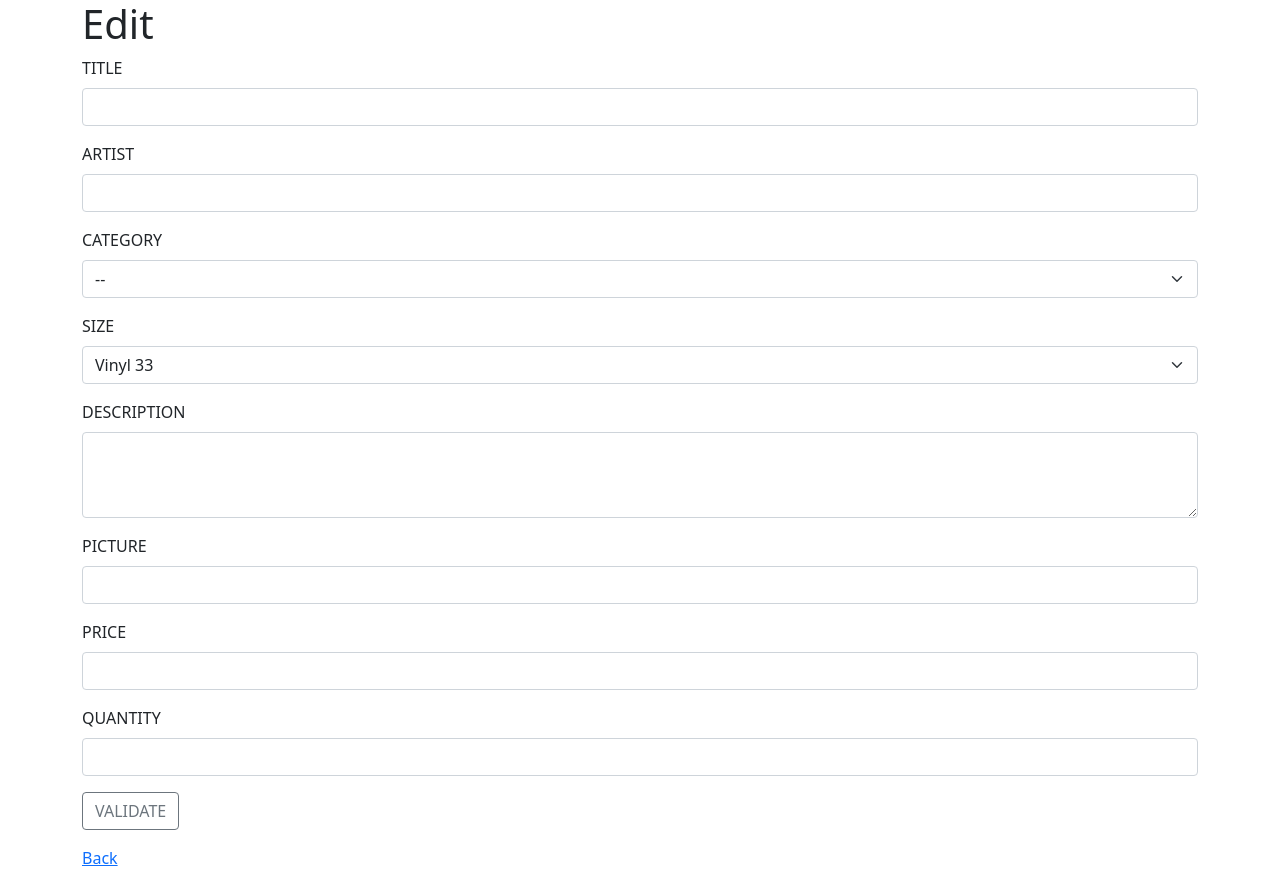
After one commit to PaulineGB/Vintage_Vibe, a PHP site: template src/View/Admin/Products/edit.html.twig in a window 1280 px wide. The commit adds this page. Run offline with PHP 8.4, Linux system fonts and the light colour scheme; the template is opened without the code that fills it, so the values that code supplies are empty; some libraries are stand-ins or nearby versions.

Commit message:
page edit + page delete // no category no size

```diff
--- a/src/View/Admin/Products/_form.html.twig
+++ b/src/View/Admin/Products/_form.html.twig
@@ -1,47 +1,57 @@
 <form method="post">
     <div class="mb-3">
         <label for="title" class="form-label">TITLE</label>
-        <input type="text" class="form-control" id="title" name="title">
+        <input type="text" class="form-control" id="title" name="title" value="{{ product.title }}">
     </div>
     <div class="mb-3">
         <label for="artist" class="form-label">ARTIST</label>
-        <input type="text" class="form-control" id="artist" name="artist">
+        <input type="text" class="form-control" id="artist" name="artist" value="{{ product.artist }}">
     </div>
     <div class="mb-3">
         <label for="category" class="form-label">CATEGORY</label>
         <select class="form-select">
+            {% if product is defined %}
+            <option value="{{product.category_id}}">{{product.category_id}}</option>
+            {% else %}
+            <option selected>--</option>
+            {% endif %}
             {# boucle {% for category in categories %} #}
-            <option selected>--</option>
             <option value="1">Vinyl</option>
             <option value="2">Bazar</option>
             {# <option value={{ category.id }}>{{ category.name }}</option> #}
+            {# {% endfor %} #}
         </select>
     </div>
     <div class="mb-3">
         <label for="size" class="form-label">SIZE</label>
         <select class="form-select">
+            {# {% if product is defined %}
+            <option value="{{product.size_id}}">{{product.size_id}}</option>
+            {% else %}
+            <option selected>--</option>
+            {% endif %} #}
             {# boucle {% for size in sizes %} #}
-            <option selected>--</option>
             <option value="1">Vinyl 33</option>
             <option value="2">Vinyl 45</option>
             {# <option value={{ size.id }}>{{ size.name }}</option> #}
+            {# {% endfor %} #}
         </select>
     </div>
     <div class="mb-3">
         <label for="description" class="form-label">DESCRIPTION</label>
-        <textarea class="form-control" id="description" rows="3" name="description"></textarea>
+        <textarea class="form-control" id="description" rows="3" name="description" value="{{ product.description }}"></textarea>
     </div>
     <div class="mb-3">
         <label for="picture" class="form-label">PICTURE</label>
-        <input type="text" class="form-control" id="picture" name="picture">
+        <input type="text" class="form-control" id="picture" name="picture" value="{{ product.picture }}">
     </div>
     <div class="mb-3">
         <label for="price" class="form-label">PRICE</label>
-        <input type="text" class="form-control" id="price" name="price">
+        <input type="text" class="form-control" id="price" name="price" value="{{ product.price }}">
     </div>
     <div class="mb-3">
         <label for="quantity" class="form-label">QUANTITY</label>
-        <input type="text" class="form-control" id="quantity" name="quantity">
+        <input type="text" class="form-control" id="quantity" name="quantity" value="{{ product.quantity }}">
     </div>
     <div class="mb-3">
         <button type="submit" class="btn btn-outline-secondary">VALIDATE</button>
--- /dev/null
+++ b/src/View/Admin/Products/edit.html.twig
@@ -0,0 +1,9 @@
+{% extends 'layout.html.twig' %}
+
+{% block title %} Edit your product{% endblock %}
+
+{% block content %}
+    <h1>Edit {{ product.title }}</h1>
+    {% include 'Admin/Products/_form.html.twig' %}
+    <a href="/admin/products">Back</a>
+{% endblock %}
```
Also changed, not shown: src/Controller/AdminController.php (+36 -5 lines), src/View/Admin/products.html.twig (+5 -4 lines).
